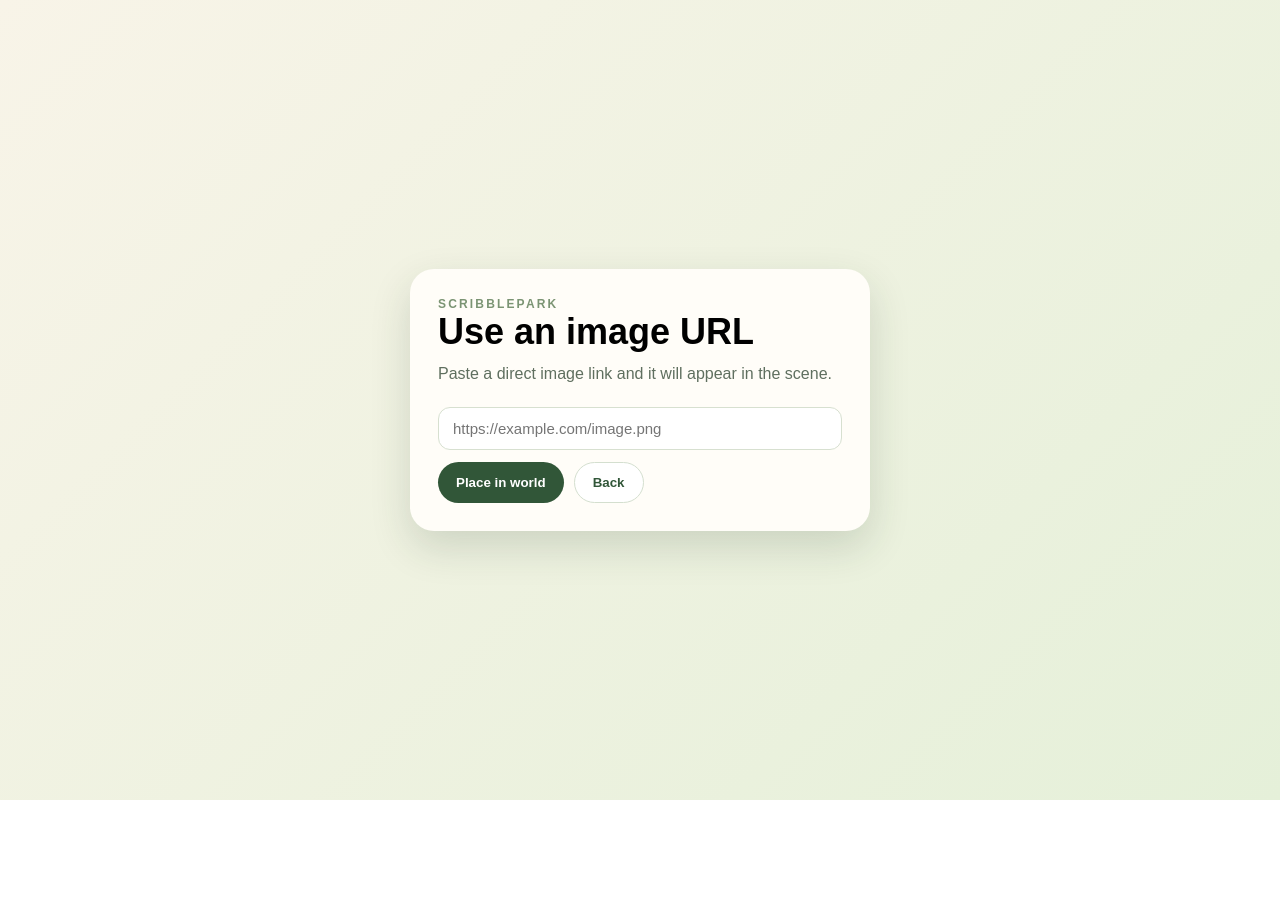
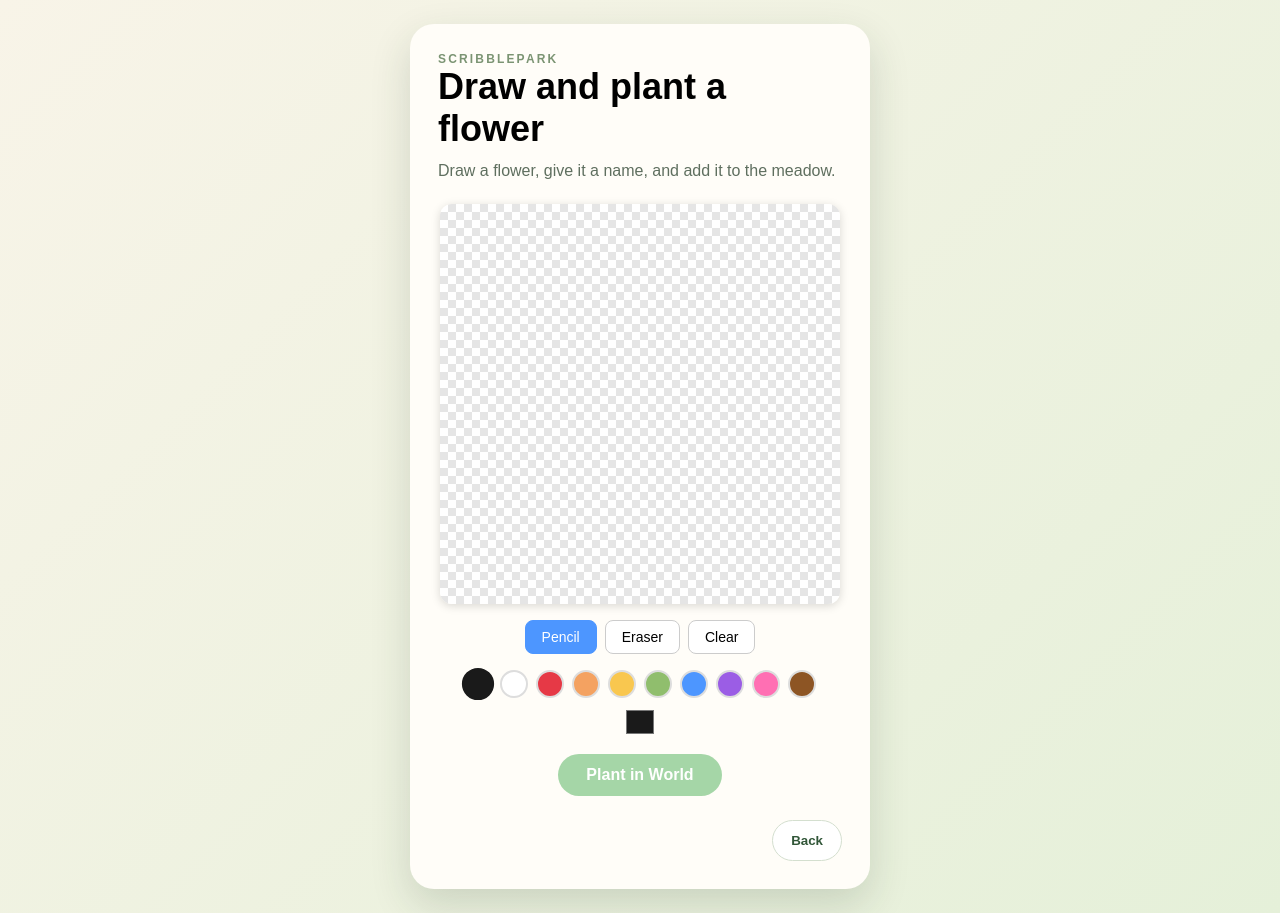
Before and after one commit to JudeTruong/ScribblePark, a React (Vite) app in the folder client/: page / in a window 1280 px wide. Both pictures are taken after a click on the button "Add something". Before the commit the page ends 800 px from the top, so only its background shows below. Built offline with nearby package versions, Linux system fonts and the light colour scheme.

Commit message:
add flowers

```diff
--- a/client/src/App.jsx
+++ b/client/src/App.jsx
@@ -1,5 +1,6 @@
 import { useMemo, useState } from "react";
 import World from "./world/World";
+import DrawingCanvas from "./drawing/DrawingCanvas";
 
 function randomPlacement() {
   return {
@@ -14,24 +15,16 @@ function randomPlacement() {
 
 export default function App() {
   const [step, setStep] = useState("landing");
-  const [imageUrl, setImageUrl] = useState("");
   const [creations, setCreations] = useState([]);
 
-  const canSubmit = imageUrl.trim().length > 0;
-
-  function handleSubmit(event) {
-    event.preventDefault();
-
-    if (!canSubmit) return;
-
+  function handleAddDrawing({ previewUrl }) {
     const placement = randomPlacement();
-    const cleanedUrl = imageUrl.trim();
 
     const newCreation = {
       id: `entry-${Date.now()}`,
-      name: "Image entry",
-      description: "Added from image URL",
-      imageUrl: cleanedUrl,
+      name: "Flower",
+      description: "Hand-drawn flower",
+      imageUrl: previewUrl,
       position: placement.position,
       scale: placement.scale,
     };
@@ -69,12 +62,12 @@ export default function App() {
       <div style={cardStyle}>
         <p style={eyebrowStyle}>ScribblePark</p>
         <h1 style={{ margin: "0 0 12px", fontSize: "36px" }}>
-          {step === "landing" ? "Add something to the park" : "Use an image URL"}
+          {step === "landing" ? "Add something to the park" : "Draw and plant a flower"}
         </h1>
         <p style={{ margin: "0 0 24px", color: "#5f6f5f" }}>
           {step === "landing"
             ? "Start with a tiny idea and place it into the world."
-            : "Paste a direct image link and it will appear in the scene."}
+            : "Draw a flower, give it a name, and add it to the meadow."}
         </p>
 
         {step === "landing" ? (
@@ -82,36 +75,15 @@ export default function App() {
             Add something
           </button>
         ) : (
-          <form onSubmit={handleSubmit} style={{ display: "grid", gap: "12px" }}>
-            <input
-              type="url"
-              value={imageUrl}
-              onChange={(event) => setImageUrl(event.target.value)}
-              placeholder="https://example.com/image.png"
-              style={inputStyle}
-            />
-            {imageUrl.trim() && (
-              <img
-                src={imageUrl}
-                alt="Preview"
-                style={{
-                  width: "100%",
-                  maxHeight: "160px",
-                  objectFit: "cover",
-                  borderRadius: "12px",
-                  border: "1px solid #d7e0d0",
-                }}
-              />
-            )}
-            <div style={{ display: "flex", gap: "10px" }}>
-              <button type="submit" disabled={!canSubmit} style={primaryButtonStyle}>
-                Place in world
-              </button>
+          <div style={{ display: "grid", gap: "24px" }}>
+            <DrawingCanvas onComplete={handleAddDrawing} />
+
+            <div style={{ display: "flex", gap: "10px", justifyContent: "flex-end" }}>
               <button type="button" onClick={() => setStep("landing")} style={secondaryButtonStyle}>
                 Back
               </button>
             </div>
-          </form>
+          </div>
         )}
       </div>
     </div>
--- a/client/src/drawing/DrawingCanvas.jsx
+++ b/client/src/drawing/DrawingCanvas.jsx
@@ -20,14 +20,13 @@ const COLOR_PRESETS = [
 
 const BRUSH_SIZE = 2;
 
-export default function DrawingCanvas({ onComplete, showNameInput = true }) {
+export default function DrawingCanvas({ onComplete }) {
   const canvasRef = useRef(null);
   const isDrawingRef = useRef(false);
   const lastPointRef = useRef(null);
 
   const [tool, setTool] = useState("pencil"); // "pencil" | "eraser"
   const [color, setColor] = useState(COLOR_PRESETS[0]);
-  const [name, setName] = useState("");
   const [hasDrawn, setHasDrawn] = useState(false);
   const [error, setError] = useState("");
 
@@ -154,12 +153,6 @@ export default function DrawingCanvas({ onComplete, showNameInput = true }) {
   };
 
   const handleSubmit = () => {
-    const trimmedName = name.trim();
-
-    if (showNameInput && !trimmedName) {
-      setError("Give your flower a name before planting it.");
-      return;
-    }
     if (isCanvasEmpty()) {
       setError("Draw something before planting it.");
       return;
@@ -173,7 +166,6 @@ export default function DrawingCanvas({ onComplete, showNameInput = true }) {
       }
       const previewUrl = URL.createObjectURL(imageBlob);
       onComplete({
-        name: trimmedName,
         category: "flower",
         imageBlob,
         previewUrl,
@@ -247,23 +239,6 @@ export default function DrawingCanvas({ onComplete, showNameInput = true }) {
           aria-label="Custom color picker"
         />
       </div>
-
-      {showNameInput && (
-        <div style={styles.nameRow}>
-          <label htmlFor="flower-name" style={styles.label}>
-            Flower name
-          </label>
-          <input
-            id="flower-name"
-            type="text"
-            value={name}
-            maxLength={50}
-            placeholder="Sunny"
-            onChange={(e) => setName(e.target.value)}
-            style={styles.nameInput}
-          />
-        </div>
-      )}
 
       {error && <p style={styles.error}>{error}</p>}
 
```
